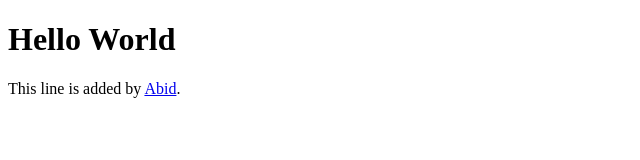
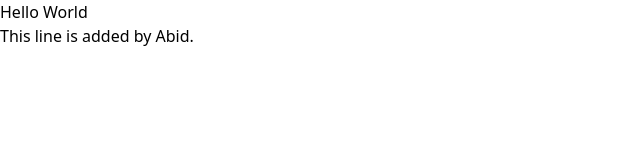
Before and after one commit to FahmidAlWasie/Test-website, a website: page index.html in a window 1280 px wide. Shown: the whole page, without its empty margins (0-640 px from the left). Drawn offline with Linux system fonts and the light colour scheme.

Commit message:
added tailwindwind

```diff
--- /dev/null
+++ b/css/input.css
@@ -0,0 +1,3 @@
+@tailwind base;
+@tailwind components;
+@tailwind utilities;
--- a/index.html
+++ b/index.html
@@ -4,6 +4,7 @@
     <meta charset="UTF-8">
     <meta http-equiv="X-UA-Compatible" content="IE=edge">
     <meta name="viewport" content="width=device-width, initial-scale=1.0">
+    <link rel="stylesheet" href="css/output.css">
     <title>First Website</title>
 </head>
 <body>
--- /dev/null
+++ b/tailwind.config.js
@@ -0,0 +1,8 @@
+/** @type {import('tailwindcss').Config} */
+module.exports = {
+  content: ["./src/**/*.{html,js}"],
+  theme: {
+    extend: {},
+  },
+  plugins: [],
+}
```
Also changed, not shown: package.json (added, +81 -0 lines), css/output.css (added), output.css (added), 2 other files.
